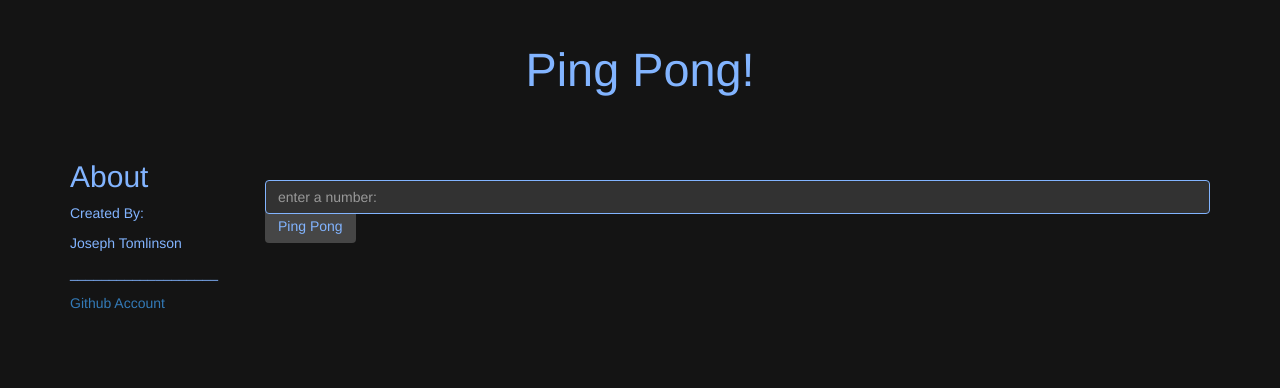
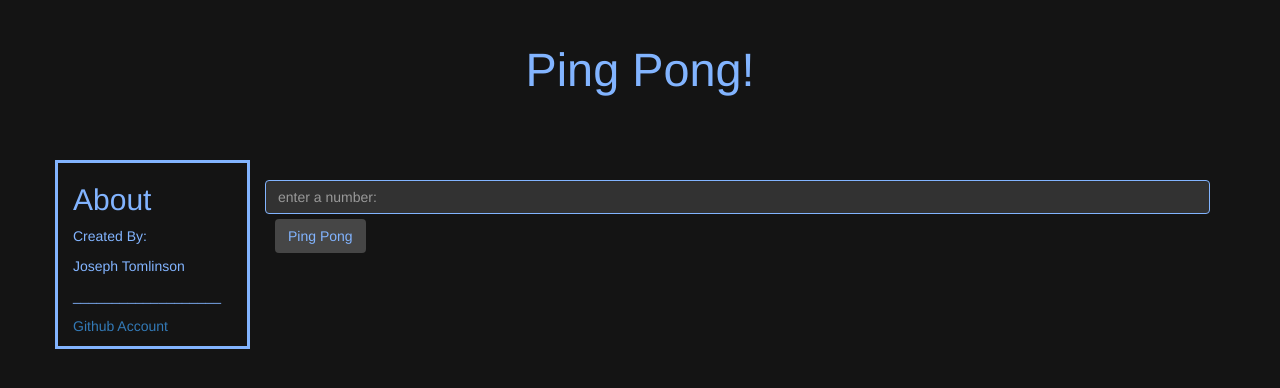
Before and after one commit to bizzclaw/epicodus-pingpong, a plain HTML site: page index.html in a window 1280 px wide. Shown: the top 388 px of the page. Drawn offline with Linux system fonts and the light colour scheme.

Commit message:
correct ammount to amount, add animations to info panel

```diff
--- a/css/styles.css
+++ b/css/styles.css
@@ -44,5 +44,12 @@ body {
 }
 
 .btn {
+	margin: 10px;
 	background-color: rgb(70, 70, 70);
 }
+
+#info {
+	border-style: solid;
+	border-color: var(--col_text);
+	opacity: 0;
+}
--- a/js/scripts.js
+++ b/js/scripts.js
@@ -60,7 +60,7 @@ $(document).ready(function() {
 	});
 
 	anime({
-		targets: "#user-input",
+		targets: "#user-input, #info",
 		translateY: 20,
 		opacity: 1,
 	});
@@ -69,11 +69,11 @@ $(document).ready(function() {
 		var input = parseInt($("input").val());
 		var error;
 		if (input > 100) {
-			error = "Ammount too high, clamped to 100.";
+			error = "Amount too high, clamped to 100.";
 			input = 100;
 		} else if (input < 1) {
 			input = 1;
-			error = "Ammount to low, forced to 1."
+			error = "Amount to low, forced to 1."
 		}
 		flyNumbers(input, error);
 	});
```
